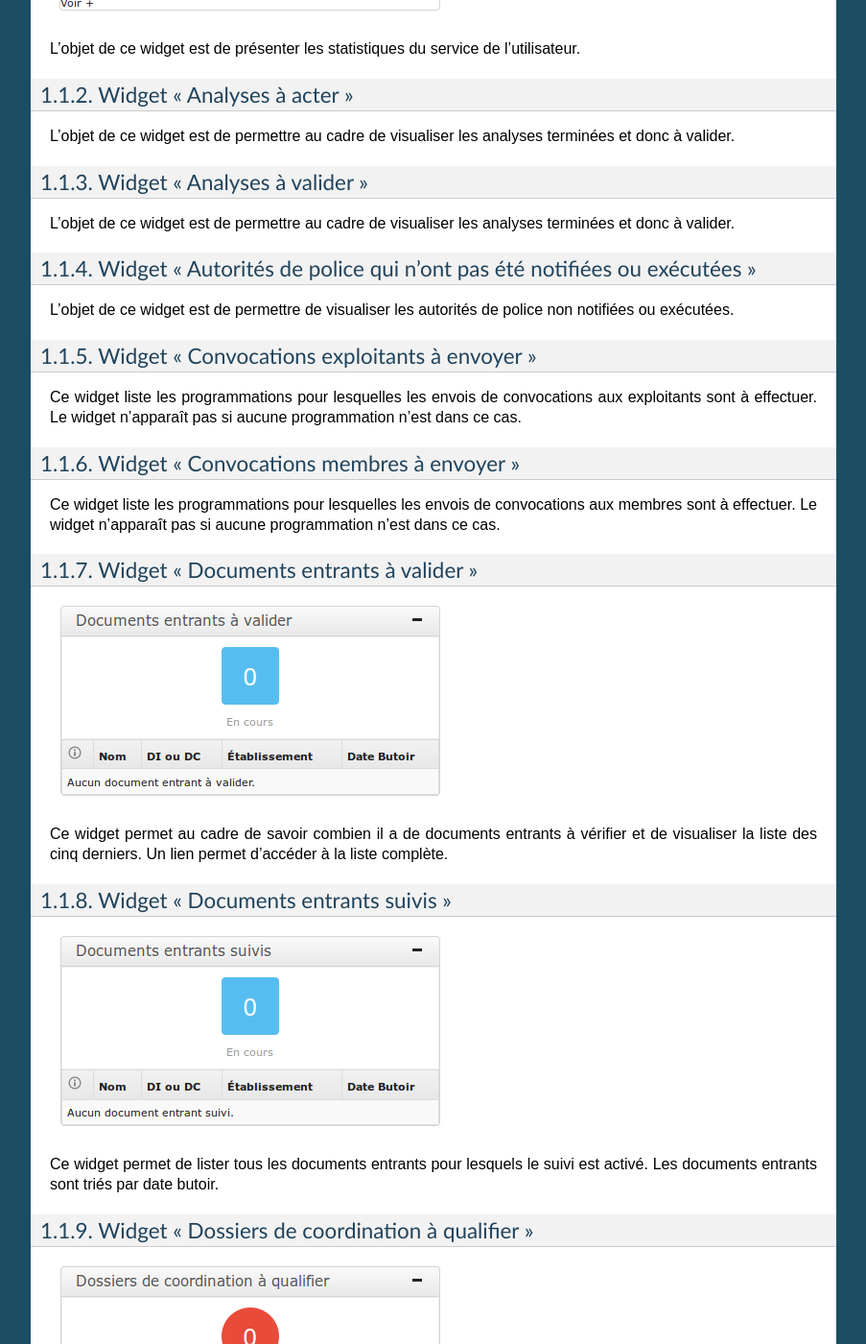
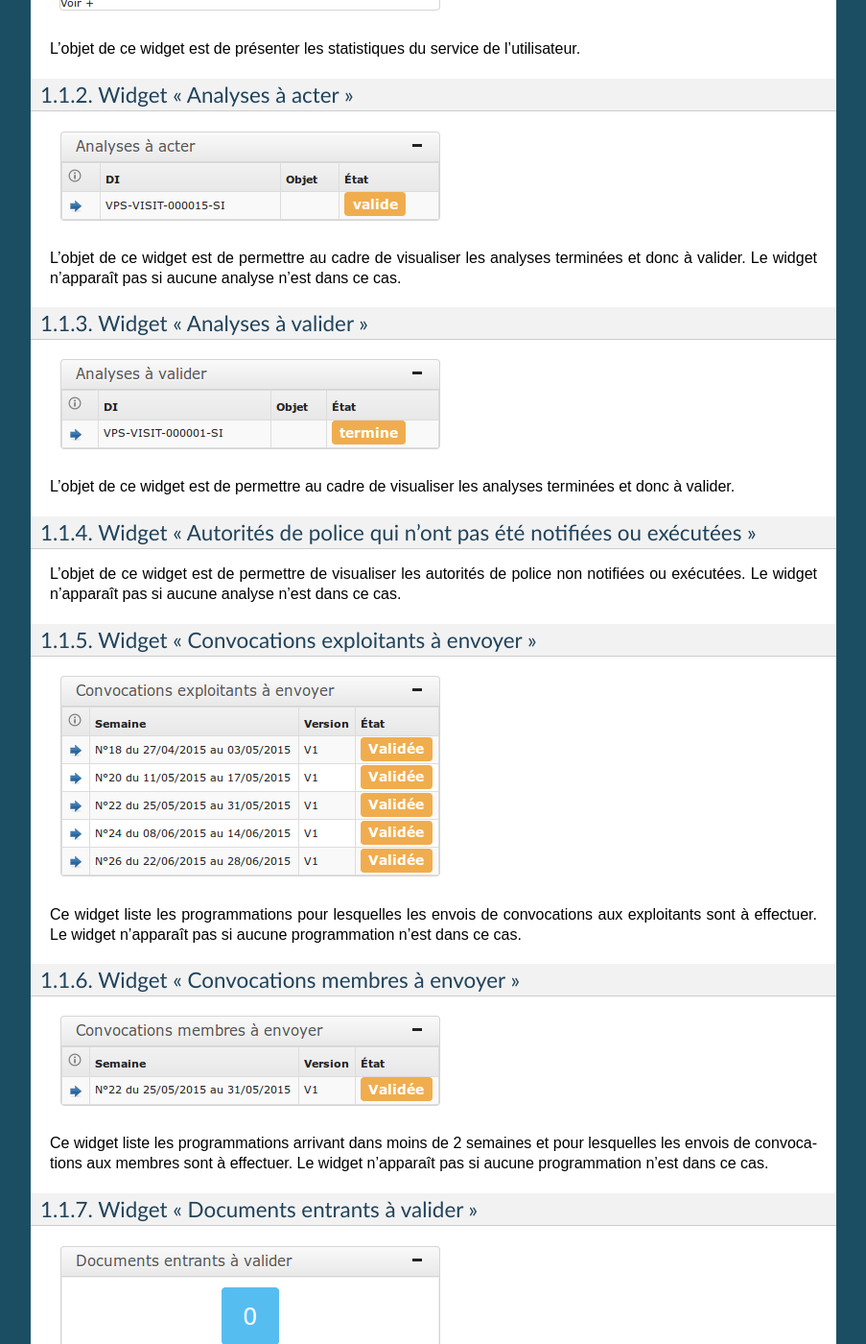
Before and after one commit to jcerini/openaria-documentation, a Sphinx documentation site: the page built from source/manuel_utilisateur/ergonomie/index.rst, in a window 1280 px wide and 1400 px high, scrolled down 1584 px. Shown: the whole window at 96% size, without its empty margins (198-1101 px from the left). Built offline with Sphinx 7.4.7, drawn with Linux system fonts in a browser that asks for light colours; some of the changed text lies outside the part shown.

Commit message:
Ajoute les captures d'écra manquante et complète les descriptions de certains widgets.

```diff
--- a/source/manuel_utilisateur/ergonomie/index.rst
+++ b/source/manuel_utilisateur/ergonomie/index.rst
@@ -25,11 +25,15 @@ L'objet de ce widget est de présenter les statistiques du service de l'utilisat
 Widget "Analyses à acter"
 -------------------------
 
-L'objet de ce widget est de permettre au cadre de visualiser les analyses terminées et donc à valider.
+.. image:: widget_analyse_a_acter.png
+
+L'objet de ce widget est de permettre au cadre de visualiser les analyses terminées et donc à valider. Le widget n'apparaît pas si aucune analyse n'est dans ce cas.
 
 
 Widget "Analyses à valider"
 ---------------------------
+
+.. image:: widget_analyse_a_valider.png
 
 L'objet de ce widget est de permettre au cadre de visualiser les  analyses terminées et donc à valider.
 
@@ -37,11 +41,13 @@ L'objet de ce widget est de permettre au cadre de visualiser les  analyses termi
 Widget "Autorités de police qui n'ont pas été notifiées ou exécutées"
 ---------------------------------------------------------------------
 
-L'objet de ce widget est de permettre de visualiser les autorités de police non notifiées ou exécutées.
+L'objet de ce widget est de permettre de visualiser les autorités de police non notifiées ou exécutées. Le widget n'apparaît pas si aucune analyse n'est dans ce cas.
 
 
 Widget "Convocations exploitants à envoyer"
 -------------------------------------------
+
+.. image:: widget_convocations_exploitants_a_envoyer.png
 
 Ce widget liste les programmations pour lesquelles les envois de convocations aux exploitants sont à effectuer. Le widget n'apparaît pas si aucune programmation n'est dans ce cas.
 
@@ -49,7 +55,9 @@ Ce widget liste les programmations pour lesquelles les envois de convocations au
 Widget "Convocations membres à envoyer"
 ---------------------------------------
 
-Ce widget liste les programmations pour lesquelles les envois de convocations aux membres sont à effectuer. Le widget n'apparaît pas si aucune programmation n'est dans ce cas.
+.. image:: widget_convocations_membres_a_envoyer.png
+
+Ce widget liste les programmations arrivant dans moins de 2 semaines et pour lesquelles les envois de convocations aux membres sont à effectuer. Le widget n'apparaît pas si aucune programmation n'est dans ce cas.
 
 
 Widget "Documents entrants à valider"
@@ -79,7 +87,9 @@ Ce widget affiche les 5 plus anciens dossiers à qualifier, avec un lien permett
 Widget "Établissements NPAI"
 ----------------------------
 
-L'objet de ce widget est de permettre de lister les établissements dont l'adresse de contact est incorrecte afin d'effectuer des recherches hors logiciel.
+.. image:: widget_etablissements_npai.png
+
+L'objet de ce widget est de permettre de lister les établissements dont l'adresse de contact est incorrecte afin d'effectuer des recherches hors logiciel. Le widget n'apparaît pas si aucun établissement n'est dans ce cas.
 
 
 Widget "Mes documents entrants non lus"
@@ -141,11 +151,15 @@ Ce widget représente les chiffres statistiques définis dans la section Pilotag
 Widget "Profil non configuré"
 -----------------------------
 
+.. image :: widget_profil_non_configure.png
+
 Ce widget permet d'informer l'utilisateur que son profil n'est pas encore configuré correctement et qu'il doit prévenir son administrateur pour que ce soit le cas.
 
 
 Widget "Programmations à valider"
 ---------------------------------
+
+.. image:: widget_programmation_a_valider.png
 
 Principalement destiné au cadre, ce widget permet d'afficher toutes les programmations qui ont été finalisées et qui sont donc à valider. Le widget n'apparaît pas si aucune programmation n'est dans ce cas.
 
@@ -153,4 +167,6 @@ Principalement destiné au cadre, ce widget permet d'afficher toutes les program
 Widget "Programmations urgentes"
 --------------------------------
 
+.. image:: widget_programmation_urgentes.png
+
 Ce widget liste les programmations arrivant dans moins de 3 semaines pour lesquelles les envois de convocations ne sont pas terminés. Le widget n'apparaît pas si aucune programmation n'est dans ce cas.
```
Also changed, not shown: source/manuel_utilisateur/ergonomie/widget_analyse_a_acter.png (added), source/manuel_utilisateur/ergonomie/widget_analyse_a_valider.png (added), source/manuel_utilisateur/ergonomie/widget_convocations_exploitants_a_envoyer.png (added), source/manuel_utilisateur/ergonomie/widget_convocations_membres_a_envoyer.png (added), source/manuel_utilisateur/ergonomie/widget_documents_entrants_a_valider.png, source/manuel_utilisateur/ergonomie/widget_documents_entrants_suivis.png, source/manuel_utilisateur/ergonomie/widget_etablissements_npai.png (added), source/manuel_utilisateur/ergonomie/widget_profil_non_configure.png (added), source/manuel_utilisateur/ergonomie/widget_programmation_a_valider.png (added), source/manuel_utilisateur/ergonomie/widget_programmation_urgentes.png (added).
